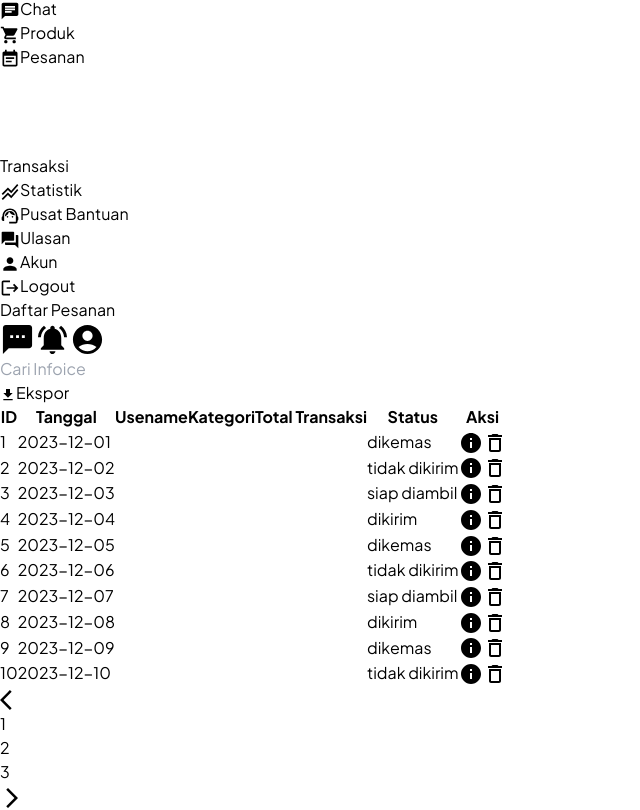
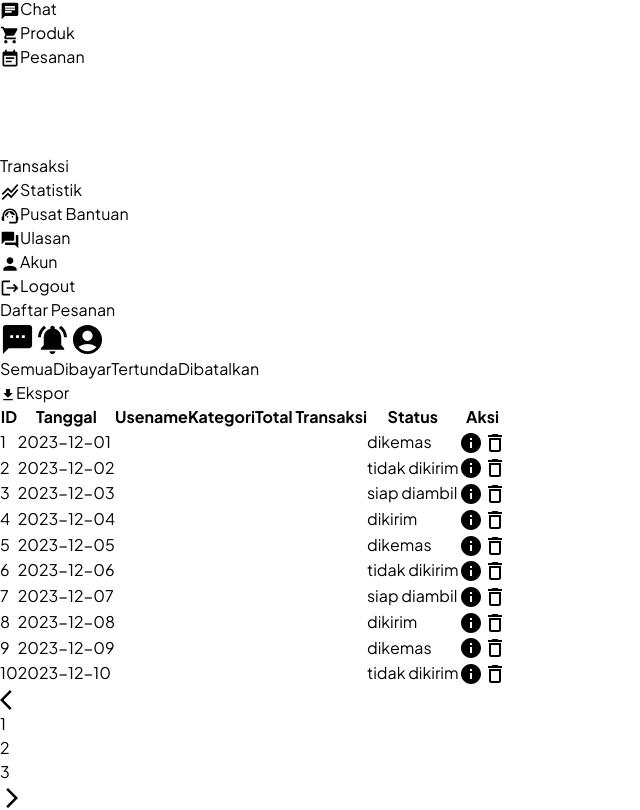
Before and after one commit to Capstone-Kelompok-11/local-art-and-culture-fe, a React (Vite) app in the folder lokasani/: page /adminumkm/daftartransaksi in a window 1280 px wide. Shown: the part 2103-2913 px from the top of the page, without its empty margins (0-640 px from the left). Built offline with nearby package versions, Linux system fonts and the light colour scheme.

Commit message:
finish slicing

```diff
--- a/lokasani/src/pages/adminUMKM/Transaction.jsx
+++ b/lokasani/src/pages/adminUMKM/Transaction.jsx
@@ -31,13 +31,15 @@ const DaftarPesanan = () => {
 					<div>
 						<Header headerTitle={"Daftar Pesanan"} />
 					</div>
-					<div className="bg-white mx-6 mt-6 mb-2 px-6 py-2 flex justify-between">
+					<div className="bg-white mx-6 mt-6 mb-2 px-6 py-2 flex justify-between rounded-md">
 						<div>
-							<input
-								type="text"
-								placeholder="Cari Infoice"
-								className="w-64 py-2 px-3 border-2 border-gray-400 rounded-lg focus:outline-none"
-							/>
+							{/* <h2 className="font-semibold mb-2">Filter</h2> */}
+							<div className="flex gap-3">
+								<button className="bg-[#253E8D] text-white px-4 py-2 rounded-lg">Semua</button>
+								<button className="bg-[#253E8D] text-white px-4 py-2 rounded-lg">Dibayar</button>
+								<button className="bg-[#253E8D] text-white px-4 py-2 rounded-lg">Tertunda</button>
+								<button className="bg-[#253E8D] text-white px-4 py-2 rounded-lg">Dibatalkan</button>
+							</div>
 						</div>
 						<div>
 							<button className="bg-[#253E8D] text-white rounded-md py-2 px-3">
```
